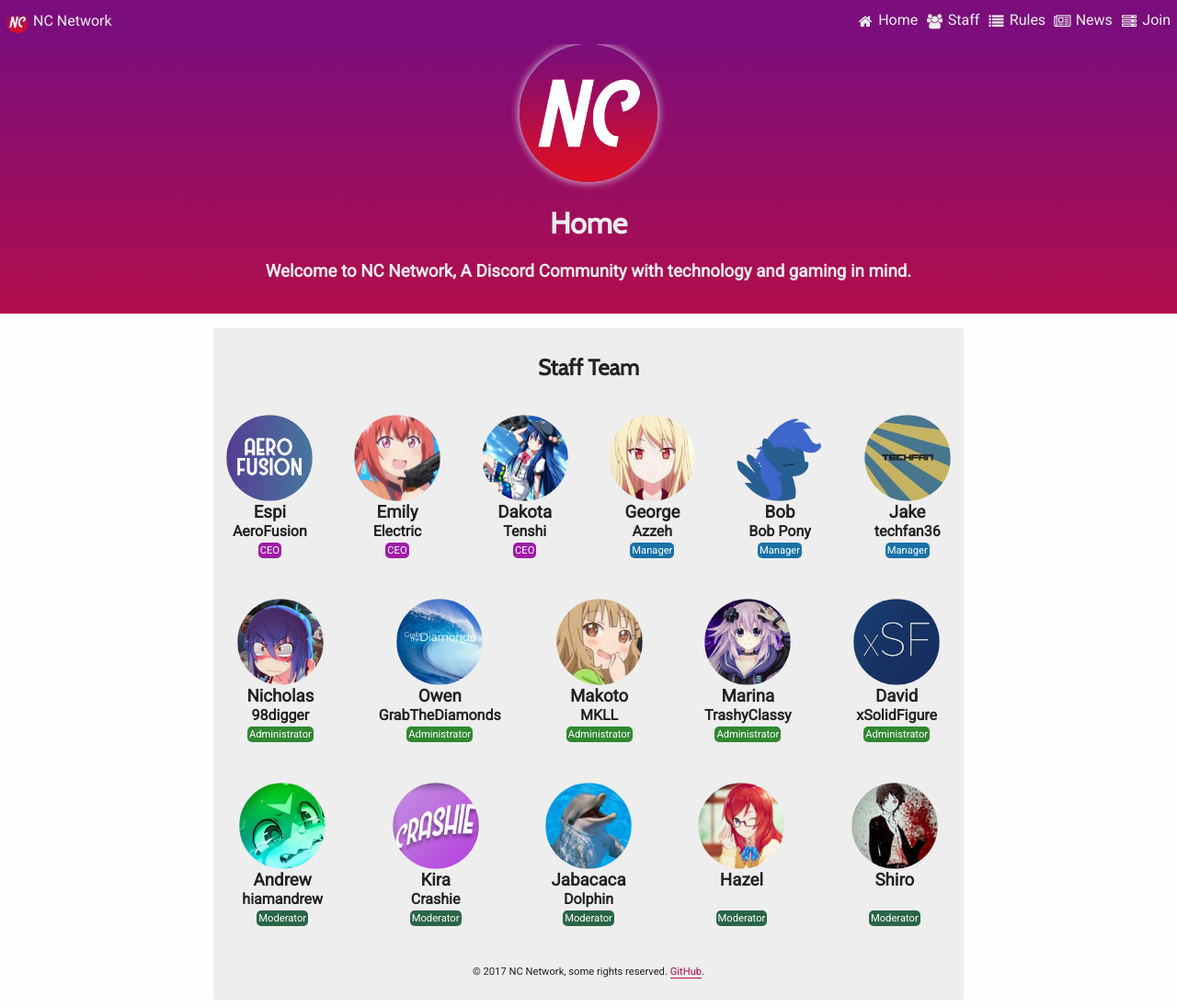
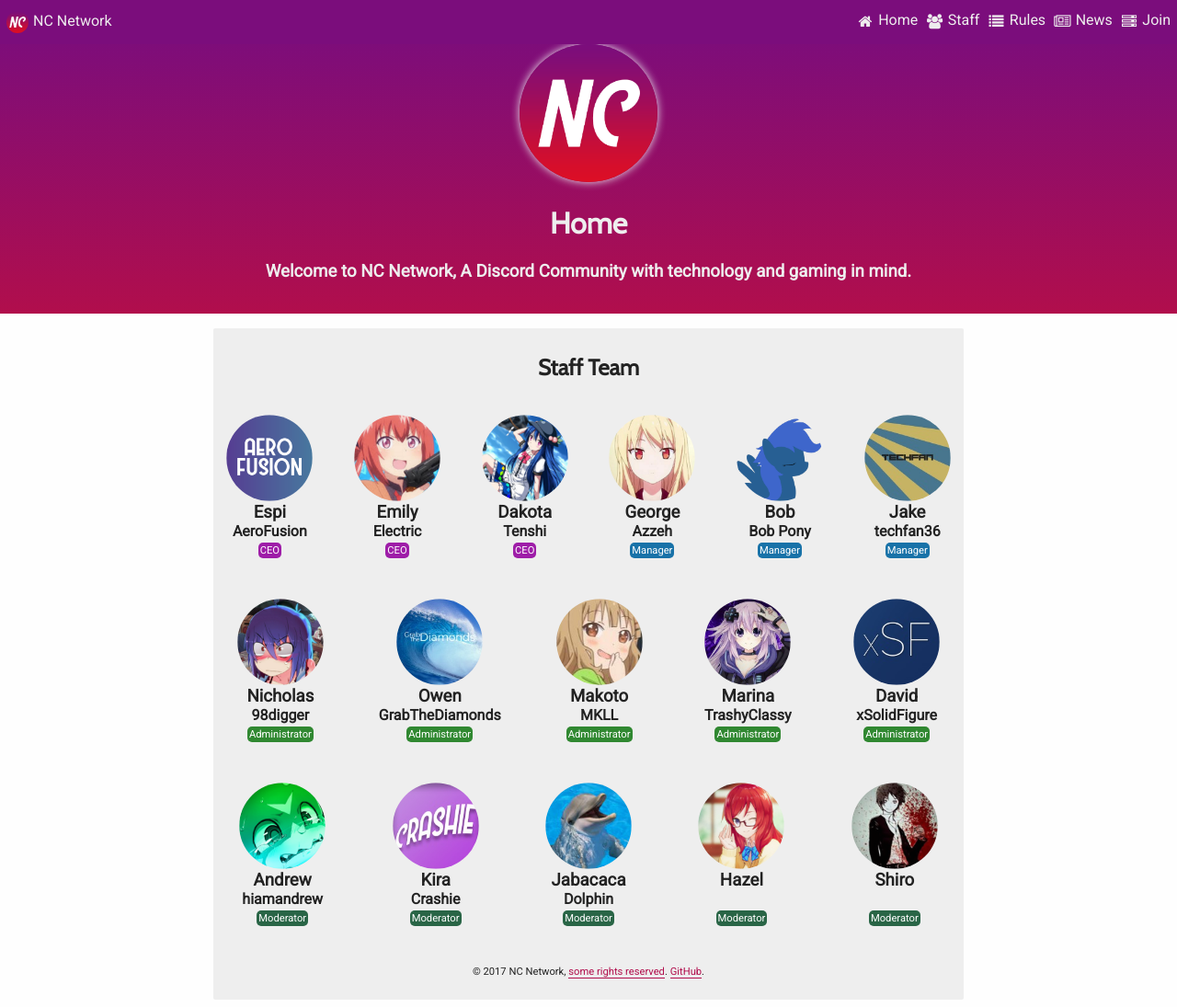
Before and after one commit to xwinbyte/NetskyWebsite, a Jekyll site: the page built from index.html, in a window 1280 px wide and 1095 px high. Shown: the whole window at 92% size. Built offline with Jekyll 4.4.1, drawn with Linux system fonts in a browser that asks for light colours; part of the change alters nothing that is shown.

```diff
--- a/_includes/footer.html
+++ b/_includes/footer.html
@@ -1,5 +1,5 @@
 <footer>
-  <p>&copy; 2017 NC Network, some rights reserved. <a href="https://github.com/NCNetwork/NCNetworkSite">GitHub</a>.</p>
+  <p>&copy; 2017 NC Network, <a href="https://github.com/NCNetwork/NCWebsite/blob/master/LICENSE.md">some rights reserved</a>. <a href="https://github.com/NCNetwork/NCWebsite">GitHub</a>.</p>
 </footer>
 </main>
 </body>
```
